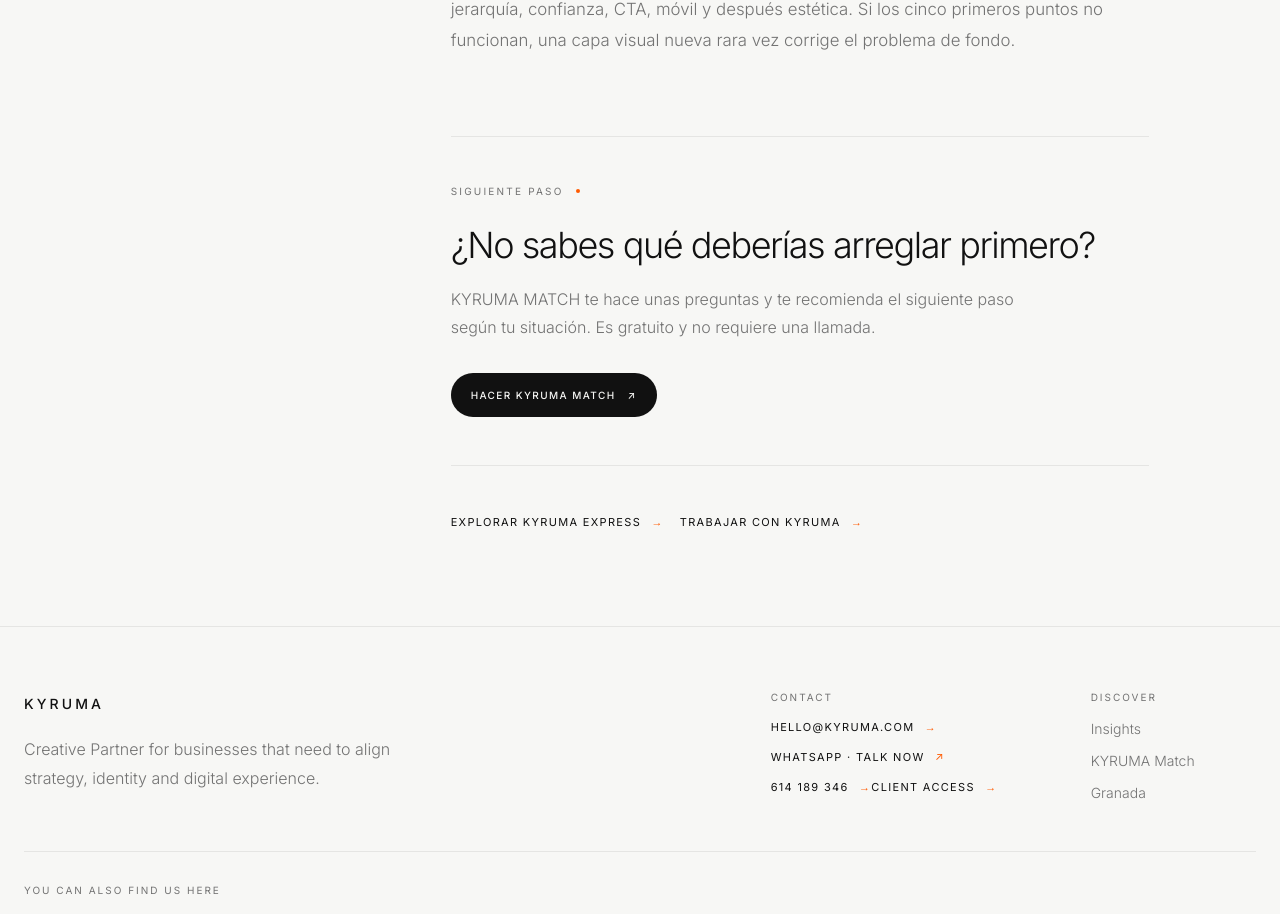
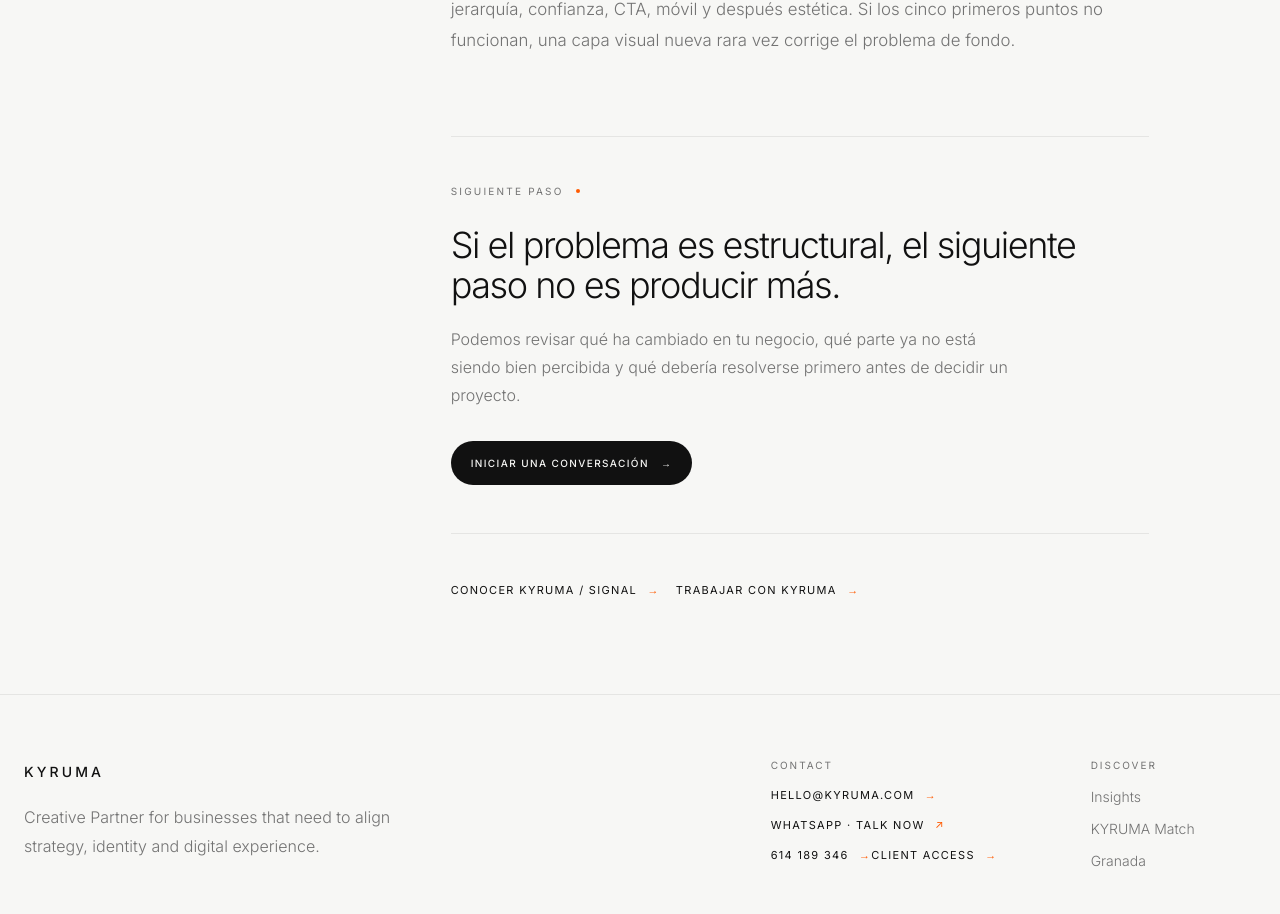
Before and after one commit to kyrumacreative-hub/kyruma-website, a Next.js app: page /insights/como-saber-si-tu-web-esta-perdiendo-clientes in a window 1280 px wide. Shown: the part 3158-4072 px from the top of the page. Built offline with nearby package versions, Linux system fonts and the light colour scheme; no server answers.

Commit message:
Separate authority insights from segmented acquisition content
Keep indexed KYRUMA Insights focused on B2B authority while preserving low-ticket Instagram content as direct, noindex segmented acquisition.

```diff
--- a/src/app/insights/[slug]/page.tsx
+++ b/src/app/insights/[slug]/page.tsx
@@ -22,6 +22,7 @@ export async function generateMetadata({ params }: Props): Promise<Metadata> {
     description: insight.description,
     keywords: insight.keywords,
     alternates: { canonical: url },
+    robots: insight.channel === "segmented" ? { index: false, follow: false } : undefined,
     openGraph: {
       title: `${insight.title} | KYRUMA`,
       description: insight.description,
@@ -43,7 +44,7 @@ export default async function InsightPage({ params }: Props) {
   const { slug } = await params;
   const insight = getInsight(slug);
   if (!insight) notFound();
-  const isInstagramInsight = insight.eyebrow.startsWith("INSTAGRAM");
+  const isSegmentedInsight = insight.channel === "segmented";
 
   const structuredData = {
     "@context": "https://schema.org",
@@ -102,7 +103,7 @@ export default async function InsightPage({ params }: Props) {
               ))}
             </div>
 
-            {isInstagramInsight && (
+            {isSegmentedInsight && (
               <section className="mt-20 bg-[var(--foreground)] p-8 text-[var(--background)] md:p-12">
                 <p className="text-xs uppercase tracking-[.2em] text-[var(--primary)]">DE LA GUÍA A TU PERFIL</p>
                 <h2 className="mt-6 text-[clamp(2.5rem,5vw,4.5rem)] font-light leading-[1.02] tracking-[-.045em]">Instagram Reset.</h2>
@@ -120,17 +121,33 @@ export default async function InsightPage({ params }: Props) {
               </section>
             )}
 
+            {isSegmentedInsight ? (
+              <>
                 <section className="mt-20 border-y border-[var(--border)] py-12">
                   <p className="section-label">SIGUIENTE PASO<span className="accent-dot" /></p>
                   <h2 className="mt-7 text-4xl font-light tracking-[-.04em]">¿No sabes qué deberías arreglar primero?</h2>
                   <p className="mt-5 max-w-xl leading-7 text-[var(--muted)]">KYRUMA MATCH te hace unas preguntas y te recomienda el siguiente paso según tu situación. Es gratuito y no requiere una llamada.</p>
                   <a href={`https://t.me/kyrumabot?start=${insight.matchStart}`} target="_blank" rel="noreferrer" className="button-primary mt-8 inline-flex">Hacer KYRUMA MATCH <span>↗</span></a>
                 </section>
-
                 <div className="mt-12 flex flex-wrap gap-4">
                   <Link href="/express" className="text-link">Explorar KYRUMA EXPRESS <span>→</span></Link>
                   <Link href="/#contact" className="text-link">Trabajar con KYRUMA <span>→</span></Link>
                 </div>
+              </>
+            ) : (
+              <>
+                <section className="mt-20 border-y border-[var(--border)] py-12">
+                  <p className="section-label">SIGUIENTE PASO<span className="accent-dot" /></p>
+                  <h2 className="mt-7 text-4xl font-light tracking-[-.04em]">Si el problema es estructural, el siguiente paso no es producir más.</h2>
+                  <p className="mt-5 max-w-xl leading-7 text-[var(--muted)]">Podemos revisar qué ha cambiado en tu negocio, qué parte ya no está siendo bien percibida y qué debería resolverse primero antes de decidir un proyecto.</p>
+                  <Link href="/#contact" className="button-primary mt-8 inline-flex">Iniciar una conversación <span>→</span></Link>
+                </section>
+                <div className="mt-12 flex flex-wrap gap-4">
+                  <Link href="/signal" className="text-link">Conocer KYRUMA / SIGNAL <span>→</span></Link>
+                  <Link href="/#contact" className="text-link">Trabajar con KYRUMA <span>→</span></Link>
+                </div>
+              </>
+            )}
           </div>
         </div>
       </article>
--- a/src/app/insights/page.tsx
+++ b/src/app/insights/page.tsx
@@ -1,6 +1,6 @@
 import type { Metadata } from "next";
 import Link from "next/link";
-import { insights } from "@/data/insights";
+import { authorityInsights } from "@/data/insights";
 
 export const metadata: Metadata = {
   title: "KYRUMA Insights | Estrategia, marca y experiencia digital",
@@ -32,7 +32,7 @@ export default function InsightsPage() {
       <section className="section">
         <div className="site-container">
           <div className="grid gap-0 border-t border-[var(--border)]">
-            {insights.map((insight, index) => (
+            {authorityInsights.map((insight, index) => (
               <article key={insight.slug} className="grid gap-6 border-b border-[var(--border)] py-10 md:grid-cols-12 md:items-start">
                 <div className="md:col-span-2">
                   <p className="text-xs tracking-[.2em] text-[var(--primary)]">0{index + 1}</p>
--- a/src/app/sitemap.ts
+++ b/src/app/sitemap.ts
@@ -1,6 +1,6 @@
 import type { MetadataRoute } from "next";
 import { workCases } from "@/data/work";
-import { insights } from "@/data/insights";
+import { authorityInsights } from "@/data/insights";
 
 export default function sitemap(): MetadataRoute.Sitemap {
   const baseUrl = "https://www.kyruma.com";
@@ -54,7 +54,7 @@ export default function sitemap(): MetadataRoute.Sitemap {
       changeFrequency: "weekly",
       priority: 0.9,
     },
-    ...insights.map((insight) => ({
+    ...authorityInsights.map((insight) => ({
       url: `${baseUrl}/insights/${insight.slug}`,
       lastModified: new Date(insight.publishedAt),
       changeFrequency: "monthly" as const,
--- a/src/data/insights.ts
+++ b/src/data/insights.ts
@@ -15,11 +15,13 @@ export type Insight = {
   intro: string[];
   sections: InsightSection[];
   matchStart: string;
+  channel: "authority" | "segmented";
 };
 
 export const insights: Insight[] = [
   {
     slug: "como-saber-si-tu-web-esta-perdiendo-clientes",
+    channel: "authority",
     title: "Cómo saber si tu web está perdiendo clientes",
     description: "Señales concretas para detectar si tu página web está frenando contactos, reservas o ventas y qué revisar primero.",
     eyebrow: "WEB / CONVERSIÓN",
@@ -42,6 +44,7 @@ export const insights: Insight[] = [
   },
   {
     slug: "errores-instagram-negocios",
+    channel: "segmented",
     title: "7 errores de Instagram que hacen que un buen negocio parezca peor de lo que es",
     description: "Errores frecuentes de perfil, bio, CTA, destacados y contenido que reducen la claridad y la confianza de un negocio en Instagram.",
     eyebrow: "INSTAGRAM / MARCA",
@@ -66,6 +69,7 @@ export const insights: Insight[] = [
   },
   {
     slug: "auditoria-instagram-que-revisar",
+    channel: "segmented",
     title: "Auditoría de Instagram: qué revisar antes de cambiar tu perfil",
     description: "Checklist práctica para auditar un perfil de Instagram de negocio: nombre, bio, CTA, destacados, dirección visual, contenido y conversión.",
     eyebrow: "INSTAGRAM / AUDITORÍA",
@@ -91,6 +95,7 @@ export const insights: Insight[] = [
   },
   {
     slug: "auditoria-web-que-revisar",
+    channel: "authority",
     title: "Auditoría web: qué revisar antes de rediseñar tu página",
     description: "Checklist estratégica de auditoría web para revisar claridad, confianza, experiencia, móvil y conversión antes de invertir en un rediseño.",
     eyebrow: "WEB / AUDITORÍA",
@@ -115,6 +120,7 @@ export const insights: Insight[] = [
   },
   {
     slug: "branding-para-empresas-cuando-necesitas",
+    channel: "authority",
     title: "Branding para empresas: cuándo necesitas algo más que un logo",
     description: "Cómo distinguir entre un problema de logo, identidad visual, posicionamiento o estrategia de marca antes de invertir en un rebranding.",
     eyebrow: "BRAND / ESTRATEGIA",
@@ -137,6 +143,7 @@ export const insights: Insight[] = [
   },
   {
     slug: "diseno-web-granada-que-debe-incluir",
+    channel: "authority",
     title: "Diseño web en Granada: qué debería incluir una web profesional para tu negocio",
     description: "Qué revisar al contratar diseño web en Granada: estrategia, mensaje, móvil, SEO, conversión y mantenimiento para negocios y empresas.",
     eyebrow: "GRANADA / DIGITAL",
@@ -161,6 +168,8 @@ export const insights: Insight[] = [
   },
 ];
 
+export const authorityInsights: Insight[] = insights.filter((insight) => insight.channel === "authority");
+
 export function getInsight(slug: string) {
   return insights.find((insight) => insight.slug === slug);
 }
```
Lines whose indentation alone changed are shown as unchanged.
